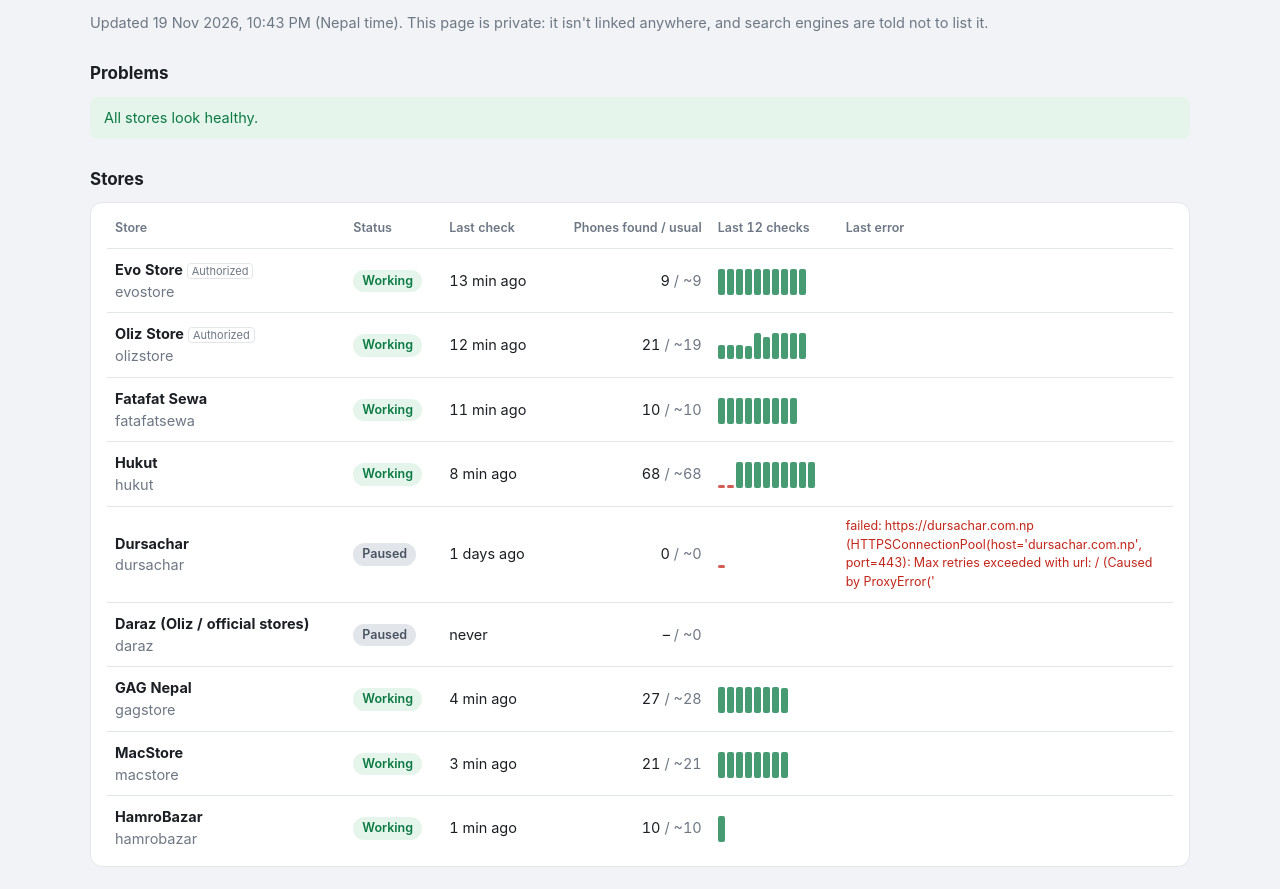
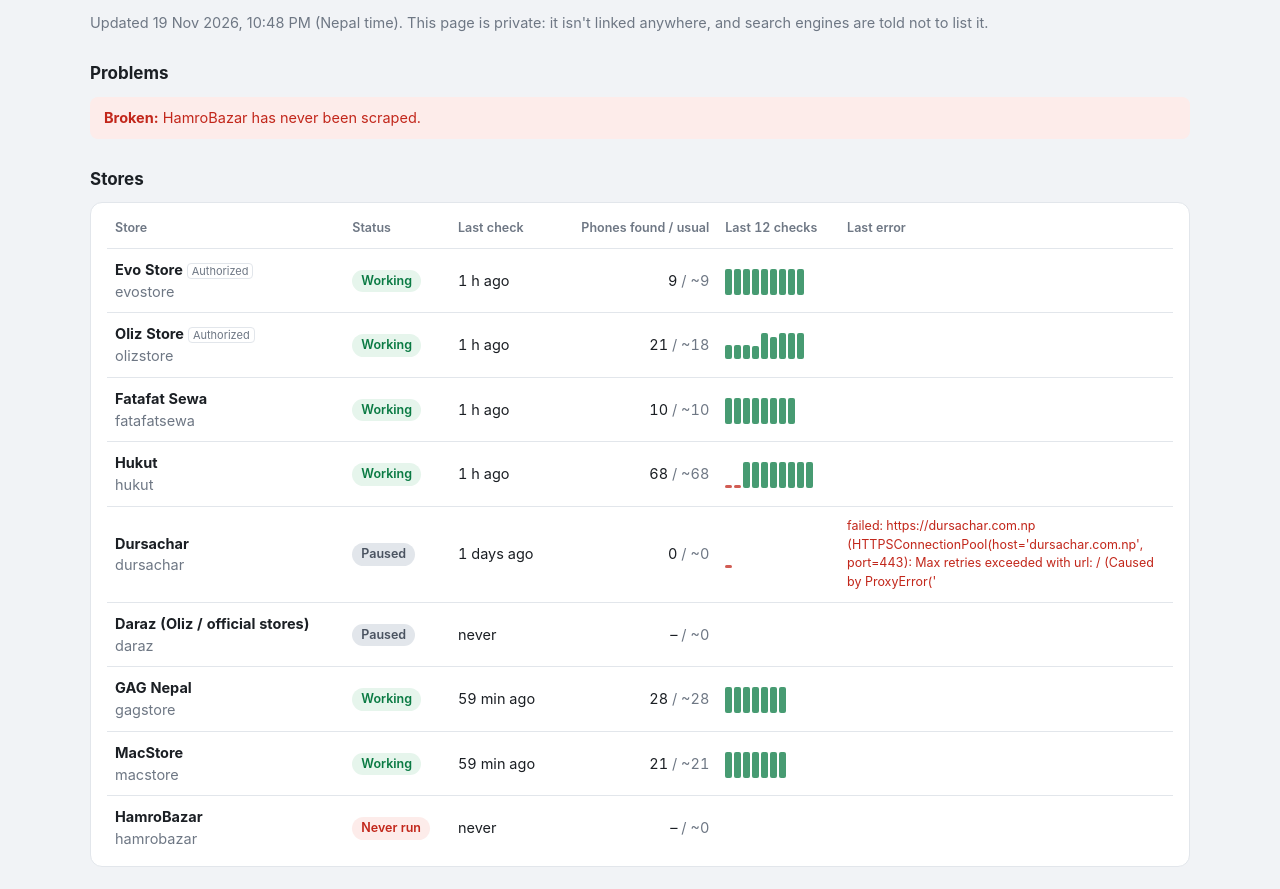
Before and after one commit to abhizeetyadav/sastorate, a plain HTML site: page web/status-NCGOdqOmD0H54Q-XOJEqlxPH/index.html in a window 1280 px wide. Shown: the part 63-952 px from the top of the page. Drawn offline with Linux system fonts and the light colour scheme.

Commit message:
Deploy 2026-11-19 09:05 [skip ci]

```diff
--- a/scraper/config/stores.yaml
+++ b/scraper/config/stores.yaml
@@ -126,7 +126,7 @@ stores:
 
   - id: macstore
     name: MacStore
-    logo: logos/omacstore.jpg
+    logo: logos/macstore.jpg
     url: https://www.macstore.com.np/
     authorized: false
     enabled: true
--- a/web/status-NCGOdqOmD0H54Q-XOJEqlxPH/index.html
+++ b/web/status-NCGOdqOmD0H54Q-XOJEqlxPH/index.html
@@ -17,33 +17,33 @@ ul.problems{list-style:none;padding:0;margin:0} ul.problems li{padding:10px 14px
 li.broken{background:var(--rw);color:var(--r)} li.check{background:var(--aw);color:var(--a)} li.good{background:var(--gw);color:var(--g)}
 .down{color:var(--g)} .up{color:var(--r)} .kpis{display:flex;gap:28px;padding:10px 0} .kpis b{display:block;font-size:24px} .kpis span{color:var(--ink3);font-size:13px}
 </style></head><body><main>
-<h1>Bhaau status</h1><p class="muted">Updated 19 Nov 2026, 10:43 PM (Nepal time). This page is private: it isn't linked anywhere, and search engines are told not to list it.</p>
-<h2>Problems</h2><ul class="problems"><li class="good">All stores look healthy.</li></ul>
+<h1>Bhaau status</h1><p class="muted">Updated 19 Nov 2026, 10:48 PM (Nepal time). This page is private: it isn't linked anywhere, and search engines are told not to list it.</p>
+<h2>Problems</h2><ul class="problems"><li class="broken"><b>Broken:</b> HamroBazar has never been scraped.</li></ul>
 <h2>Stores</h2><div class="card"><table><thead><tr><th>Store</th><th>Status</th><th>Last check</th><th class="r">Phones found / usual</th><th>Last 12 checks</th><th>Last error</th></tr></thead>
 <tbody><tr><td><b>Evo Store</b> <span class="tag">Authorized</span><br>
           <span class="muted">evostore</span></td>
           <td><span class="st ok">Working</span></td>
-          <td>13 min ago</td>
+          <td>1 h ago</td>
           <td class="r">9<span class="muted"> / ~9</span></td>
-          <td><div class="bars"><i title="1 days ago: 9 phones, ok" class="" style="height:26px"></i><i title="1 days ago: 9 phones, ok" class="" style="height:26px"></i><i title="1 days ago: 9 phones, ok" class="" style="height:26px"></i><i title="1 days ago: 9 phones, ok" class="" style="height:26px"></i><i title="1 days ago: 9 phones, ok" class="" style="height:26px"></i><i title="11 h ago: 9 phones, ok" class="" style="height:26px"></i><i title="8 h ago: 9 phones, ok" class="" style="height:26px"></i><i title="4 h ago: 9 phones, ok" class="" style="height:26px"></i><i title="1 h ago: 9 phones, ok" class="" style="height:26px"></i><i title="13 min ago: 9 phones, ok" class="" style="height:26px"></i></div></td>
+          <td><div class="bars"><i title="1 days ago: 9 phones, ok" class="" style="height:26px"></i><i title="1 days ago: 9 phones, ok" class="" style="height:26px"></i><i title="1 days ago: 9 phones, ok" class="" style="height:26px"></i><i title="1 days ago: 9 phones, ok" class="" style="height:26px"></i><i title="1 days ago: 9 phones, ok" class="" style="height:26px"></i><i title="11 h ago: 9 phones, ok" class="" style="height:26px"></i><i title="8 h ago: 9 phones, ok" class="" style="height:26px"></i><i title="4 h ago: 9 phones, ok" class="" style="height:26px"></i><i title="1 h ago: 9 phones, ok" class="" style="height:26px"></i></div></td>
           <td class="err"></td></tr><tr><td><b>Oliz Store</b> <span class="tag">Authorized</span><br>
           <span class="muted">olizstore</span></td>
           <td><span class="st ok">Working</span></td>
-          <td>12 min ago</td>
-          <td class="r">21<span class="muted"> / ~19</span></td>
-          <td><div class="bars"><i title="1 days ago: 12 phones, ok" class="" style="height:14px"></i><i title="1 days ago: 12 phones, ok" class="" style="height:14px"></i><i title="1 days ago: 12 phones, ok" class="" style="height:14px"></i><i title="1 days ago: 11 phones, ok" class="" style="height:13px"></i><i title="1 days ago: 21 phones, ok" class="" style="height:26px"></i><i title="11 h ago: 18 phones, ok" class="" style="height:22px"></i><i title="8 h ago: 21 phones, ok" class="" style="height:26px"></i><i title="4 h ago: 21 phones, ok" class="" style="height:26px"></i><i title="1 h ago: 21 phones, ok" class="" style="height:26px"></i><i title="12 min ago: 21 phones, ok" class="" style="height:26px"></i></div></td>
+          <td>1 h ago</td>
+          <td class="r">21<span class="muted"> / ~18</span></td>
+          <td><div class="bars"><i title="1 days ago: 12 phones, ok" class="" style="height:14px"></i><i title="1 days ago: 12 phones, ok" class="" style="height:14px"></i><i title="1 days ago: 12 phones, ok" class="" style="height:14px"></i><i title="1 days ago: 11 phones, ok" class="" style="height:13px"></i><i title="1 days ago: 21 phones, ok" class="" style="height:26px"></i><i title="11 h ago: 18 phones, ok" class="" style="height:22px"></i><i title="8 h ago: 21 phones, ok" class="" style="height:26px"></i><i title="4 h ago: 21 phones, ok" class="" style="height:26px"></i><i title="1 h ago: 21 phones, ok" class="" style="height:26px"></i></div></td>
           <td class="err"></td></tr><tr><td><b>Fatafat Sewa</b><br>
           <span class="muted">fatafatsewa</span></td>
           <td><span class="st ok">Working</span></td>
-          <td>11 min ago</td>
+          <td>1 h ago</td>
           <td class="r">10<span class="muted"> / ~10</span></td>
-          <td><div class="bars"><i title="1 days ago: 10 phones, ok" class="" style="height:26px"></i><i title="1 days ago: 10 phones, ok" class="" style="height:26px"></i><i title="1 days ago: 10 phones, ok" class="" style="height:26px"></i><i title="1 days ago: 10 phones, ok" class="" style="height:26px"></i><i title="11 h ago: 10 phones, ok" class="" style="height:26px"></i><i title="8 h ago: 10 phones, ok" class="" style="height:26px"></i><i title="4 h ago: 10 phones, ok" class="" style="height:26px"></i><i title="1 h ago: 10 phones, ok" class="" style="height:26px"></i><i title="11 min ago: 10 phones, ok" class="" style="height:26px"></i></div></td>
+          <td><div class="bars"><i title="1 days ago: 10 phones, ok" class="" style="height:26px"></i><i title="1 days ago: 10 phones, ok" class="" style="height:26px"></i><i title="1 days ago: 10 phones, ok" class="" style="height:26px"></i><i title="1 days ago: 10 phones, ok" class="" style="height:26px"></i><i title="11 h ago: 10 phones, ok" class="" style="height:26px"></i><i title="8 h ago: 10 phones, ok" class="" style="height:26px"></i><i title="4 h ago: 10 phones, ok" class="" style="height:26px"></i><i title="1 h ago: 10 phones, ok" class="" style="height:26px"></i></div></td>
           <td class="err"></td></tr><tr><td><b>Hukut</b><br>
           <span class="muted">hukut</span></td>
           <td><span class="st ok">Working</span></td>
-          <td>8 min ago</td>
+          <td>1 h ago</td>
           <td class="r">68<span class="muted"> / ~68</span></td>
-          <td><div class="bars"><i title="1 days ago: 0 phones, empty" class="bad" style="height:3px"></i><i title="1 days ago: 0 phones, running" class="bad" style="height:3px"></i><i title="1 days ago: 68 phones, ok" class="" style="height:26px"></i><i title="1 days ago: 68 phones, ok" class="" style="height:26px"></i><i title="1 days ago: 68 phones, ok" class="" style="height:26px"></i><i title="1 days ago: 68 phones, ok" class="" style="height:26px"></i><i title="11 h ago: 68 phones, ok" class="" style="height:26px"></i><i title="7 h ago: 68 phones, ok" class="" style="height:26px"></i><i title="4 h ago: 68 phones, ok" class="" style="height:26px"></i><i title="58 min ago: 68 phones, ok" class="" style="height:26px"></i><i title="8 min ago: 68 phones, ok" class="" style="height:26px"></i></div></td>
+          <td><div class="bars"><i title="1 days ago: 0 phones, empty" class="bad" style="height:3px"></i><i title="1 days ago: 0 phones, running" class="bad" style="height:3px"></i><i title="1 days ago: 68 phones, ok" class="" style="height:26px"></i><i title="1 days ago: 68 phones, ok" class="" style="height:26px"></i><i title="1 days ago: 68 phones, ok" class="" style="height:26px"></i><i title="1 days ago: 68 phones, ok" class="" style="height:26px"></i><i title="11 h ago: 68 phones, ok" class="" style="height:26px"></i><i title="8 h ago: 68 phones, ok" class="" style="height:26px"></i><i title="4 h ago: 68 phones, ok" class="" style="height:26px"></i><i title="1 h ago: 68 phones, ok" class="" style="height:26px"></i></div></td>
           <td class="err"></td></tr><tr><td><b>Dursachar</b><br>
           <span class="muted">dursachar</span></td>
           <td><span class="st off">Paused</span></td>
@@ -59,24 +59,24 @@ li.broken{background:var(--rw);color:var(--r)} li.check{background:var(--aw);col
           <td class="err"></td></tr><tr><td><b>GAG Nepal</b><br>
           <span class="muted">gagstore</span></td>
           <td><span class="st ok">Working</span></td>
-          <td>4 min ago</td>
-          <td class="r">27<span class="muted"> / ~28</span></td>
-          <td><div class="bars"><i title="1 days ago: 28 phones, ok" class="" style="height:26px"></i><i title="1 days ago: 28 phones, ok" class="" style="height:26px"></i><i title="1 days ago: 28 phones, ok" class="" style="height:26px"></i><i title="10 h ago: 28 phones, ok" class="" style="height:26px"></i><i title="7 h ago: 28 phones, ok" class="" style="height:26px"></i><i title="4 h ago: 28 phones, ok" class="" style="height:26px"></i><i title="55 min ago: 28 phones, ok" class="" style="height:26px"></i><i title="4 min ago: 27 phones, ok" class="" style="height:25px"></i></div></td>
+          <td>59 min ago</td>
+          <td class="r">28<span class="muted"> / ~28</span></td>
+          <td><div class="bars"><i title="1 days ago: 28 phones, ok" class="" style="height:26px"></i><i title="1 days ago: 28 phones, ok" class="" style="height:26px"></i><i title="1 days ago: 28 phones, ok" class="" style="height:26px"></i><i title="11 h ago: 28 phones, ok" class="" style="height:26px"></i><i title="7 h ago: 28 phones, ok" class="" style="height:26px"></i><i title="4 h ago: 28 phones, ok" class="" style="height:26px"></i><i title="59 min ago: 28 phones, ok" class="" style="height:26px"></i></div></td>
           <td class="err"></td></tr><tr><td><b>MacStore</b><br>
           <span class="muted">macstore</span></td>
           <td><span class="st ok">Working</span></td>
-          <td>3 min ago</td>
+          <td>59 min ago</td>
           <td class="r">21<span class="muted"> / ~21</span></td>
-          <td><div class="bars"><i title="1 days ago: 21 phones, ok" class="" style="height:26px"></i><i title="1 days ago: 21 phones, ok" class="" style="height:26px"></i><i title="1 days ago: 21 phones, ok" class="" style="height:26px"></i><i title="10 h ago: 21 phones, ok" class="" style="height:26px"></i><i title="7 h ago: 21 phones, ok" class="" style="height:26px"></i><i title="4 h ago: 21 phones, ok" class="" style="height:26px"></i><i title="54 min ago: 21 phones, ok" class="" style="height:26px"></i><i title="3 min ago: 21 phones, ok" class="" style="height:26px"></i></div></td>
+          <td><div class="bars"><i title="1 days ago: 21 phones, ok" class="" style="height:26px"></i><i title="1 days ago: 21 phones, ok" class="" style="height:26px"></i><i title="1 days ago: 21 phones, ok" class="" style="height:26px"></i><i title="10 h ago: 21 phones, ok" class="" style="height:26px"></i><i title="7 h ago: 21 phones, ok" class="" style="height:26px"></i><i title="4 h ago: 21 phones, ok" class="" style="height:26px"></i><i title="59 min ago: 21 phones, ok" class="" style="height:26px"></i></div></td>
           <td class="err"></td></tr><tr><td><b>HamroBazar</b><br>
           <span class="muted">hamrobazar</span></td>
-          <td><span class="st ok">Working</span></td>
-          <td>1 min ago</td>
-          <td class="r">10<span class="muted"> / ~10</span></td>
-          <td><div class="bars"><i title="1 min ago: 10 phones, ok" class="" style="height:26px"></i></div></td>
+          <td><span class="st bad">Never run</span></td>
+          <td>never</td>
+          <td class="r">–<span class="muted"> / ~0</span></td>
+          <td><div class="bars"></div></td>
           <td class="err"></td></tr></tbody></table></div>
 <h2>Price changes in the last 24 hours</h2>
-<p class="muted">5 price changes, 13 newly listed phones.</p>
+<p class="muted">5 price changes, 0 newly listed phones.</p>
 <div class="card"><table><thead><tr><th>Store</th><th>iPhone</th><th class="r">Was</th><th class="r">Now</th><th class="r">Change</th></tr></thead><tbody><tr><td>GAG Nepal</td><td>iPhone 18 </td><td class="r muted">Rs 2,59,900</td><td class="r"><b class="up">Rs 2,79,900</b></td><td class="r up">+7.7%</td></tr><tr><td>Hukut</td><td>iPhone 17 Pro Max 2 TB</td><td class="r muted">Rs 2,48,999</td><td class="r"><b class="up">Rs 4,11,397</b></td><td class="r up">+65.2%</td></tr><tr><td>Hukut</td><td>iPhone 17 Pro Max 1 TB</td><td class="r muted">Rs 3,30,999</td><td class="r"><b class="down">Rs 3,27,099</b></td><td class="r down">-1.2%</td></tr><tr><td>Hukut</td><td>iPhone 17 Pro Max 512 GB</td><td class="r muted">Rs 2,89,999</td><td class="r"><b class="down">Rs 2,84,599</b></td><td class="r down">-1.9%</td></tr><tr><td>Hukut</td><td>iPhone 17 Pro Max 256 GB</td><td class="r muted">Rs 2,48,999</td><td class="r"><b class="down">Rs 2,42,499</b></td><td class="r down">-2.6%</td></tr></tbody></table></div>
 <h2>Hidden prices</h2><ul><li>joystore: iPhone 16 128 GB (lists the 256 GB price)</li></ul>
 <h2>Price alerts</h2><p class="muted">Price alerts aren't set up, or the alert service couldn't be reached.</p>
```
Also changed, not shown: web/index.html (+2 -2 lines), web/iphone-13/index.html (+1 -1 lines), web/iphone-16e/index.html (+1 -1 lines), web/iphone-air/index.html (+4 -4 lines).
